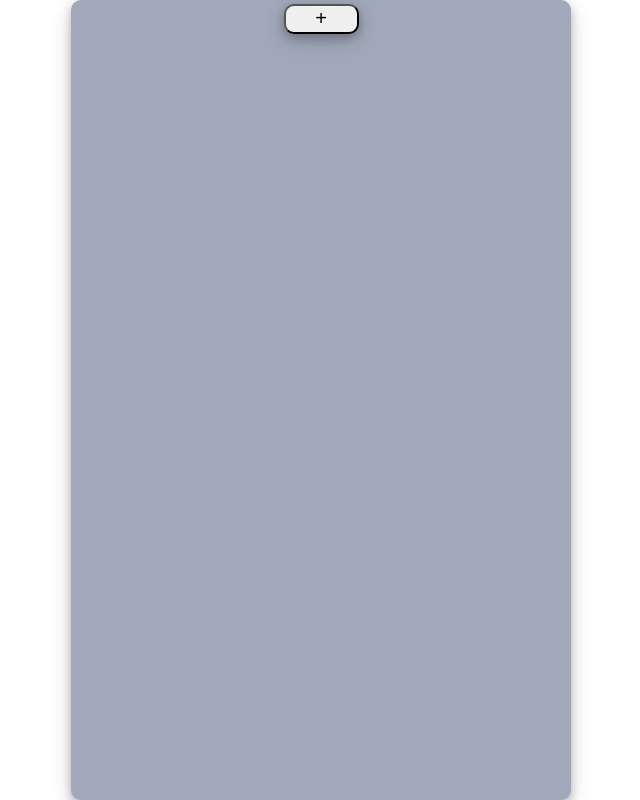
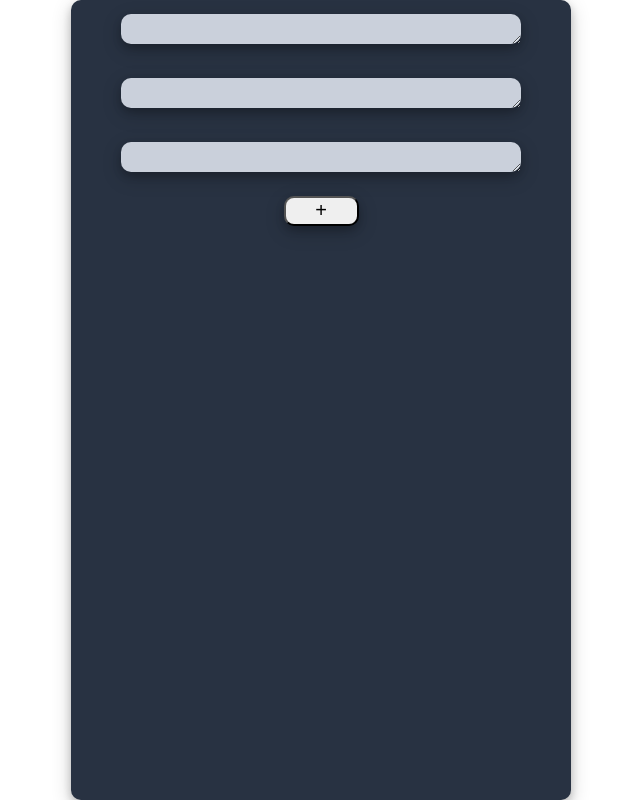
Before and after one commit to NullSense/TooDoo, a React (Create React App) app: page / in a window 1280 px wide. Shown: the whole page, without its empty margins (319-959 px from the left). Built offline with nearby package versions, Linux system fonts and the light colour scheme.

Commit message:
Change state from having jsx to raw data, removed 'middleman' function

```diff
--- a/src/App.css
+++ b/src/App.css
@@ -14,7 +14,7 @@
 }
 
 .TODOList {
-  background-color: #a0a8ba;
+  background-color: #283242;
   height: 800px;
   width: 500px;
   border-radius: 10px;
@@ -26,31 +26,15 @@
   margin-right: auto;
   margin-top: 14px;
   margin-bottom: 14px;
-  background-color: white;
+  background-color: #cad0db;
   color: black;
-  font-size: 17px;
+  font-size: 20px;
+  text-align: center;
   width: 80%;
   height: 30px;
   border-radius: 10px;
   box-shadow: 0 4px 8px 0 rgba(0, 0, 0, 0.2), 0 6px 20px 0 rgba(0, 0, 0, 0.19);
 }
-
-input {
-  border: none;
-  outline: none;
-  padding: 0px;
-  margin: 0px;
-}
-
-li {
-  list-style: '';
-}
-
-/* input:focus { */
-/*   outline-width: 0; */
-/*   margin-top: 0; */
-/*   margin-bottom: 0; */
-/* } */
 
 .NewEntry {
   margin-left: auto;
@@ -61,3 +45,32 @@ li {
   width: 15%;
   box-shadow: 0 4px 8px 0 rgba(0, 0, 0, 0.2), 0 6px 20px 0 rgba(0, 0, 0, 0.19);
 }
+
+.DelEntry {
+  font-size: 17px;
+  margin-top: 14px;
+  margin-bottom: 14px;
+  border-radius: 10px;
+  height: 30px;
+  width: 15%;
+  box-shadow: 0 4px 8px 0 rgba(0, 0, 0, 0.2), 0 6px 20px 0 rgba(0, 0, 0, 0.19);
+}
+
+.EntryWrapper {
+  margin-left: auto;
+  margin-right: auto;
+  width: 80%;
+  display: flex;
+}
+
+input,
+textarea {
+  border: none;
+  outline: none;
+  padding: 0px;
+  margin: 0px;
+}
+
+li {
+  list-style: '';
+}
--- a/src/App.js
+++ b/src/App.js
@@ -1,8 +1,8 @@
 /* eslint-disable */
 /* istanbul ignore file */
 
+'use strict';
 import React from 'react';
-import logo from './logo.svg';
 import './App.css';
 
 class TODOList extends React.Component {
@@ -10,31 +10,35 @@ class TODOList extends React.Component {
     super(props);
 
     this.state = {
-      entries: [],
-      currID: 0
+      entries: [{ id: 0 }, { id: 1 }, { id: 2 }]
     };
+
     this.addEntry = this.addEntry.bind(this);
+    this.delEntry = this.delEntry.bind(this);
   }
 
   addEntry() {
     this.setState(state => {
       return {
-        entries: [...state.entries, <Entry id={this.state.currID} />],
-        currID: this.state.currID + 1
+        entries: [...state.entries, { id: Date.now() }]
       };
     });
+    event.preventDefault();
   }
 
-  handleSubmit(event) {
-    event.preventDefault();
-    this.addEntry();
+  delEntry(id) {
+    this.setState(prev => {
+      return { entries: prev.entries.filter(entry => entry.id !== id) };
+    });
   }
 
   render() {
     return (
       <div className="TODOList">
-        {this.state.entries}
-        <form onSubmit={this.handleSubmit.bind(this)}>
+        {this.state.entries.map(entry => (
+          <Entry id={entry.id} del={this.delEntry} />
+        ))}
+        <form onSubmit={this.addEntry.bind(this)}>
           <button className="NewEntry" type="submit">
             +
           </button>
@@ -50,10 +54,7 @@ class Entry extends React.Component {
 
     this.state = {
       entry: '',
-      tickable: false,
-      id: this.props.id,
-      color: '',
-      pos: ''
+      tickable: false
     };
 
     // bind context
@@ -82,18 +83,34 @@ class Entry extends React.Component {
     }
   }
 
+  handleDelete(event) {
+    event.preventDefault();
+    this.props.del(this.props.id);
+  }
+
   render() {
     if (this.state.tickable) {
       return (
-        <li key={this.state.id} className="Entry" onClick={this.handleKeyPressed}>
-          {this.state.entry}
-        </li>
+        <form onSubmit={this.handleDelete.bind(this)}>
+          <div className="EntryWrapper">
+            <p key={this.props.id} className="Entry" onClick={this.handleKeyPressed}>
+              {this.state.entry}
+            </p>
+            <button className="DelEntry" type="submit">
+              <img
+                style={{ filter: 'opacity(50%)', maxWidth: '50%', height: 'auto' }}
+                src="https://img.icons8.com/metro/26/000000/trash.png"
+                alt="-"
+              />
+            </button>
+          </div>
+        </form>
       );
     } else {
       return (
         <form className="EntryForm">
           <li>
-            <input
+            <textarea
               className="Entry"
               value={this.state.entry}
               onChange={this.handleChange}
@@ -109,7 +126,6 @@ class Entry extends React.Component {
 function App() {
   return (
     <div className="App">
-      {/* this is a test comment */}
       <header className="App-header">
         <TODOList />
       </header>
```
